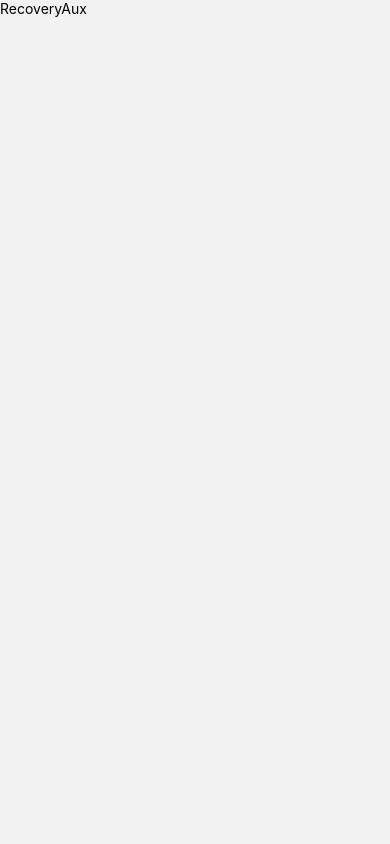
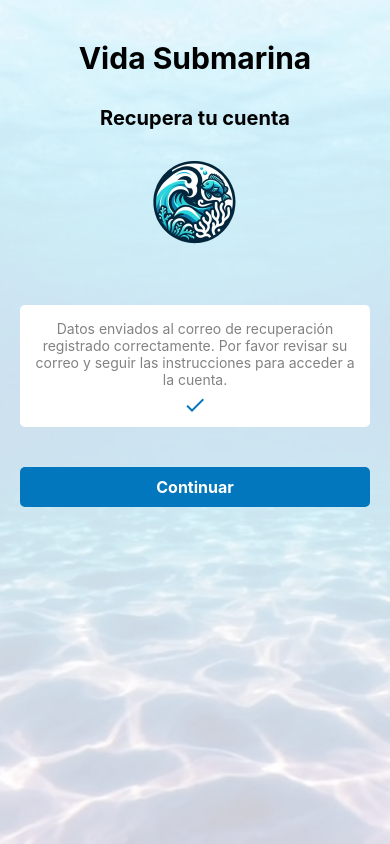
Before and after one commit to LuisFerRodVar/app-vida-submarina, a React Native app: screen /RecoveryAux in a window 390 px wide. Built offline with nearby package versions, Linux system fonts and the light colour scheme.

Commit message:
Added last changes

```diff
--- a/src/screens/Configurations.tsx
+++ b/src/screens/Configurations.tsx
@@ -1,12 +1,73 @@
-import { View, Text } from 'react-native'
+import { View, Text, TextInput, TouchableOpacity, StyleSheet, ScrollView } from 'react-native'
 import React from 'react'
 import Navbar from '../components/Navbar'
+import { NavigationProp } from '@react-navigation/native'
 
-export default function Configurations() {
+type Props = {
+  navigation: NavigationProp<any, any>
+}
+
+export default function Configurations({ navigation }: Props) {
   return (
-    <View>
-      <Text>Configurations</Text>
+    <View style={styles.container}>
+      <ScrollView>
+        <View style={styles.row}>
+          <Text style={styles.label}>Usuario</Text>
+          <TextInput style={styles.input} placeholder='Nombre de usuario' />
+        </View>
+        <View style={styles.row}>
+          <Text style={styles.label}>Email</Text>
+          <TextInput style={styles.input} placeholder='name@domain.com' />
+        </View>
+        <View style={styles.row}>
+          <Text style={styles.label}>Email 2</Text>
+          <TextInput style={styles.input} placeholder='name@domain.com' />
+        </View>
+        <View style={styles.row}>
+          <Text style={styles.label}>Contraseña</Text>
+          <TextInput style={styles.input} placeholder='********' secureTextEntry />
+        </View>
+        <TouchableOpacity style={styles.button} onPress={() => navigation.navigate('Login')}>
+          <Text style={styles.buttonText}>Cerrar sesión</Text>
+        </TouchableOpacity>
+      </ScrollView>
       <Navbar />
     </View>
   )
 }
+
+const styles = StyleSheet.create({
+  container: {
+    flex: 1,
+    padding: 16,
+    backgroundColor: '#fff'
+  },
+  row: {
+    flexDirection: 'row',
+    alignItems: 'center',
+    marginVertical: 8
+  },
+  label: {
+    flex: 1,
+    fontSize: 16,
+    color: '#333'
+  },
+  input: {
+    flex: 2,
+    borderWidth: 1,
+    borderColor: '#ccc',
+    borderRadius: 4,
+    paddingHorizontal: 8,
+    paddingVertical: 4
+  },
+  button: {
+    marginTop: 16,
+    marginBottom: 100,
+    padding: 12,
+    borderRadius: 4,
+    alignItems: 'center'
+  },
+  buttonText: {
+    fontSize: 16
+  }
+})
--- a/src/screens/Donations.tsx
+++ b/src/screens/Donations.tsx
@@ -1,12 +1,42 @@
-import { View, Text } from 'react-native'
-import React from 'react'
-import Navbar from '../components/Navbar'
+import { View, Text, ScrollView, StyleSheet } from 'react-native';
+import React from 'react';
+import Navbar from '../components/Navbar';
 
 export default function Donations() {
   return (
-    <View>
-      <Text>Donations</Text>
+    <View style={styles.container}>
+      <ScrollView contentContainerStyle={styles.scrollContainer}>
+        <Text style={styles.header}>¿Cómo puedo ayudar?</Text>
+        <Text style={styles.paragraph}>
+          Donaciones Directas: Visita los sitios web de estas fundaciones y realiza una donación directa. Cada contribución, sin importar su tamaño, marca una diferencia.
+          Voluntariado: Muchas de estas organizaciones ofrecen oportunidades de voluntariado. Involúcrate y ayuda directamente en proyectos de conservación.
+          Educación y Difusión: Comparte información sobre la importancia de la conservación marina con tu comunidad. La conciencia es el primer paso hacia el cambio.
+        </Text>
+      </ScrollView>
       <Navbar />
     </View>
-  )
+  );
 }
+
+const styles = StyleSheet.create({
+  container: {
+    flex: 1,
+    backgroundColor: '#f8f8f8',
+    paddingTop: 20,
+  },
+  scrollContainer: {
+    padding: 20,
+  },
+  header: {
+    fontSize: 24,
+    fontWeight: 'bold',
+    marginBottom: 10,
+    color: '#333',
+  },
+  paragraph: {
+    fontSize: 16,
+    lineHeight: 24,
+    color: '#666',
+  },
+
+});
--- a/src/screens/Recovery.tsx
+++ b/src/screens/Recovery.tsx
@@ -1,8 +1,12 @@
 
 import React from 'react';
 import { View, Text, Image, TextInput, TouchableOpacity, StyleSheet, ImageBackground } from 'react-native';
+import { NavigationProp } from '@react-navigation/native'
 
-export default function Recovery() {
+type Props = {
+  navigation: NavigationProp<any, any>
+}
+export default function Recovery({navigation}: Props) {
   return (
     <ImageBackground source={require('../../assets/background.jpeg')} style={styles.backgroundImage}>
       <View style={styles.container}>
@@ -14,7 +18,7 @@ export default function Recovery() {
         <Text style={styles.text}>Escribe una cuenta de correo electrónico para recuperar tu cuenta</Text>
         <TextInput style={styles.input} placeholder='email@domain.com' />
         <Text style={styles.text}>Recibirás un correo con instrucciones para recuperar tu cuenta</Text>
-        <TouchableOpacity style={styles.button}>
+        <TouchableOpacity style={styles.button} onPress={() =>navigation.navigate('RecoveryAux')}>
           <Text style={styles.buttonText}>Enviar</Text>
         </TouchableOpacity>
       </View>
--- a/src/screens/RecoveryAux.tsx
+++ b/src/screens/RecoveryAux.tsx
@@ -1,10 +1,89 @@
-import { View, Text } from 'react-native'
-import React from 'react'
 
-export default function RecoveryAux() {
+import { View, Text, Image, StyleSheet, ImageBackground, TouchableOpacity } from 'react-native';
+import React from 'react';
+import { MaterialIcons } from '@expo/vector-icons';
+import { NavigationProp } from '@react-navigation/native';
+
+type Props = {
+  navigation: NavigationProp<any, any>
+}
+
+export default function RecoveryAux({ navigation }: Props) {
   return (
-    <View>
-      <Text>RecoveryAux</Text>
-    </View>
-  )
+    <ImageBackground source={require('../../assets/background.jpeg')} style={styles.backgroundImage}>
+      <View style={styles.container}>
+        <Text style={styles.title}>Vida Submarina</Text>
+        <Text style={styles.subtitle}>Recupera tu cuenta</Text>
+        <Image style={styles.logo} source={require('../../assets/logo.png')} />
+        <View style={styles.messageContainer}>
+          <Text style={styles.text}>
+            Datos enviados al correo de recuperación registrado correctamente. Por favor revisar su correo y seguir las instrucciones para acceder a la cuenta.
+          </Text>
+          <MaterialIcons name='check' size={24} color='#0277BD' />
+        </View>
+        <TouchableOpacity style={styles.button} onPress={() => navigation.navigate('Login')}>
+          <Text style={styles.buttonText}>Continuar</Text>
+        </TouchableOpacity>
+      </View>
+    </ImageBackground>
+  );
 }
+
+const styles = StyleSheet.create({
+  backgroundImage: {
+    flex: 1,
+    width: '100%',
+    height: '100%',
+    justifyContent: 'center',
+  },
+  container: {
+    flex: 1,
+    alignItems: 'center',
+    backgroundColor: 'rgba(255, 255, 255, 0.8)',
+    padding: 20,
+  },
+  title: {
+    fontSize: 30,
+    fontWeight: 'bold',
+    textAlign: 'center',
+    marginVertical: 20,
+  },
+  subtitle: {
+    fontSize: 20,
+    fontWeight: 'bold',
+    textAlign: 'center',
+    marginVertical: 10,
+  },
+  logo: {
+    width: 125,
+    height: 125,
+    marginBottom: 20,
+  },
+  text: {
+    textAlign: 'center',
+    color: '#828282',
+    paddingVertical: 5,
+  },
+  messageContainer: {
+    alignItems: 'center',
+    justifyContent: 'center',
+    marginVertical: 20,
+    padding: 10,
+    borderRadius: 5,
+    backgroundColor: 'white',
+  },
+  button: {
+    backgroundColor: '#0277BD',
+    borderRadius: 5,
+    padding: 10,
+    marginTop: 20,
+    width: '100%',
+    alignItems: 'center',
+  },
+  buttonText: {
+    color: '#FFFFFF',
+    textAlign: 'center',
+    fontWeight: 'bold',
+    fontSize: 16,
+  },
+});
```
